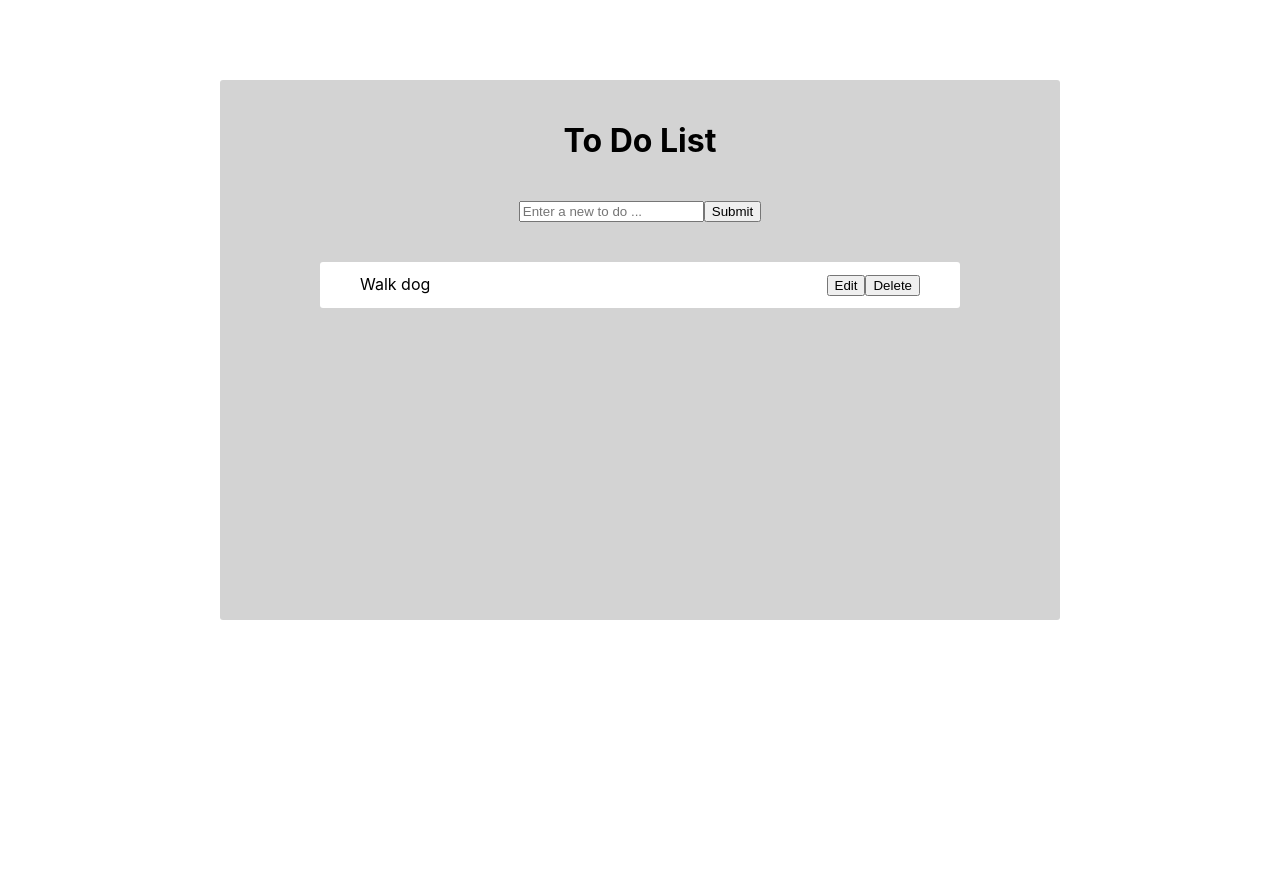
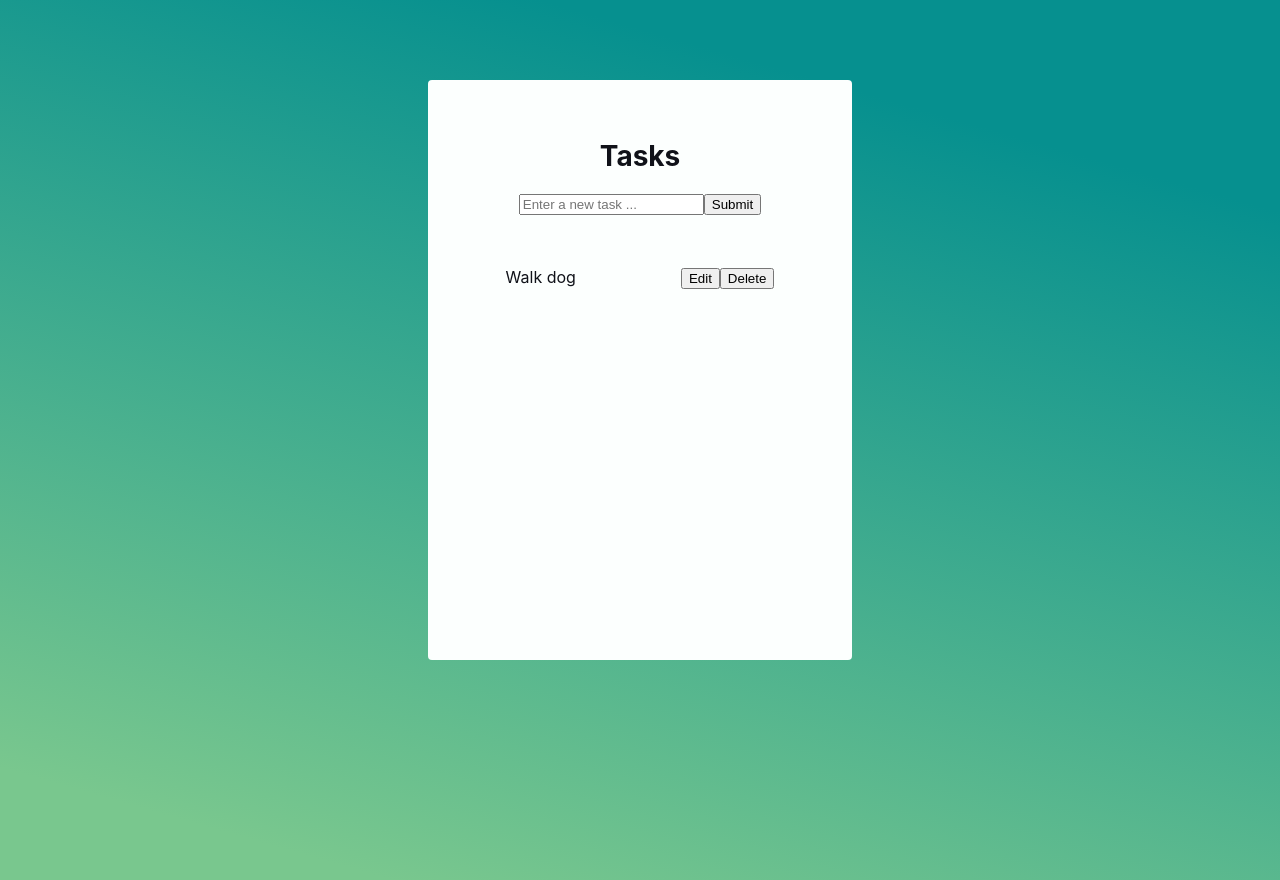
Before and after one commit to ewether/react-to-do, a React (Create React App) app: page / in a window 1280 px wide. Before the commit the page ends 800 px from the top, so only its background shows below. Built offline with nearby package versions, Linux system fonts and the light colour scheme.

Commit message:
add background color, update ui

```diff
--- a/src/App.css
+++ b/src/App.css
@@ -1,24 +1,32 @@
 body {
   text-align: center;
+  background: rgb(121,199,142);
+  background: linear-gradient(16deg, rgba(121,199,142,1) 9%, rgba(6,144,143,1) 83%);
+  height: 100vh;
+  color: #101219;
 }
 
 .container {
-  background-color: lightgray;
-  width: 80%;
+  background-color: #fcfffe;
+  width: 30%;
   max-width: 800px;
   margin: 80px auto 0px;
-  padding: 20px;
-  height: auto;
-  min-height: 500px;
-  border-radius: 3px;
+  padding: 40px 20px;
+  height: 500px;
+  border-radius: 4px;
+}
+
+.main-wrapper h1 {
+  font-size: 1.75em;
 }
 
 .new-todo {
-  margin: 40px auto 0px;
+  margin: 20px auto 0px;
 }
 
 .todo {
-  background-color: white;
+  /* background-color: white; */
+  /* box-shadow: rgba(0, 0, 0, 0.16) 0px 1px 4px; */
   width: 70%;
   margin: 40px auto 10px;
   text-align: left;
--- a/src/components/AllToDos.jsx
+++ b/src/components/AllToDos.jsx
@@ -24,12 +24,12 @@ function AllToDos() {
 
     return (
         <div className="main-wrapper">
-            <h1>To Do List</h1>
+            <h1>Tasks</h1>
 
             <div className="new-todo">
                 <form onSubmit={handleSubmit}>
                     <label>
-                        <input value={value} onChange={handleChange} type="text" name="todo" placeholder="Enter a new to do ..." />
+                        <input value={value} onChange={handleChange} type="text" name="todo" placeholder="Enter a new task ..." />
                     </label>
                     <input type="submit" value="Submit" />
                 </form>
```
